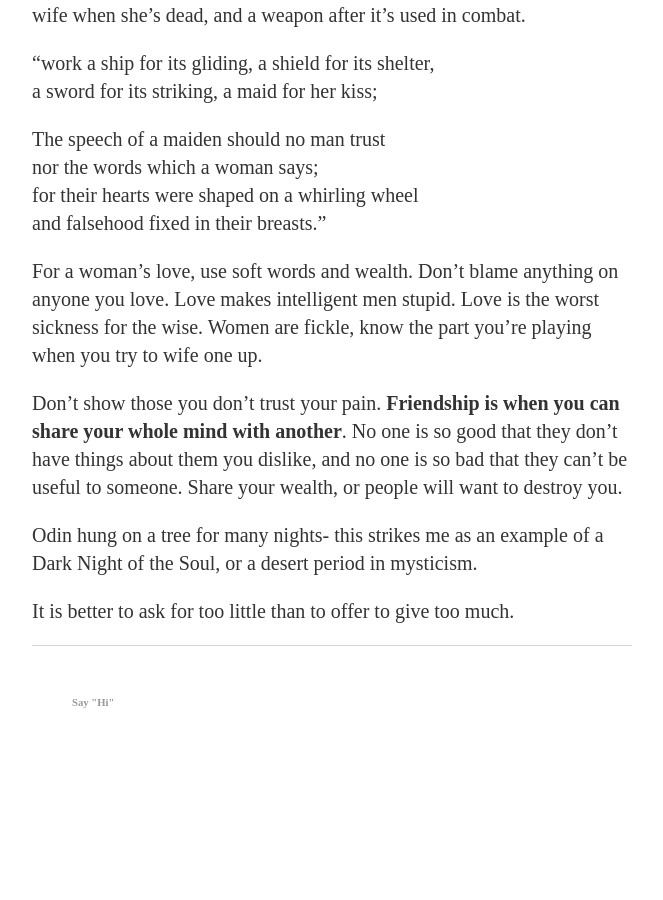
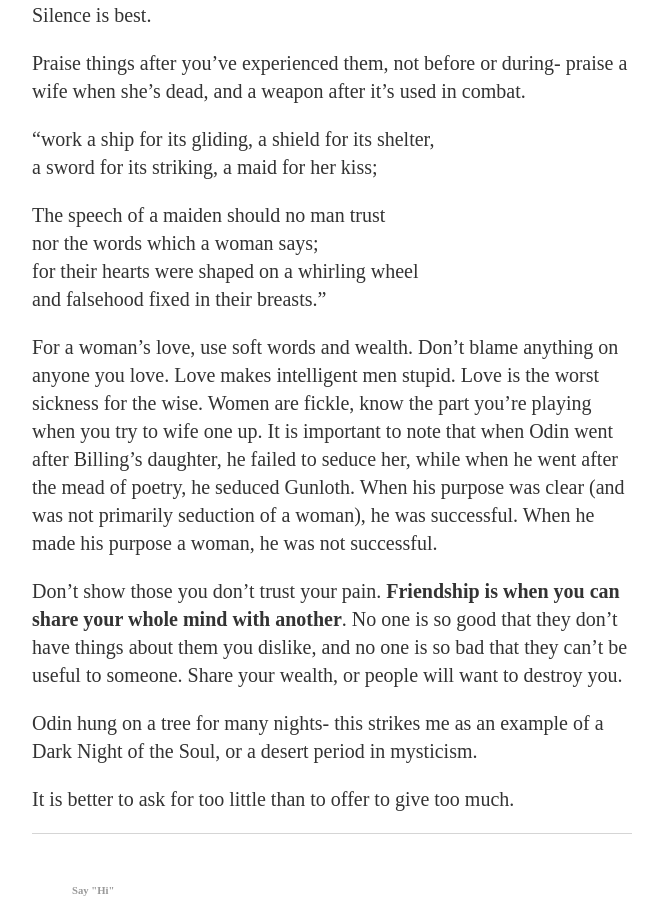
Before and after one commit to ray-dorai/ray-dorai.github.io, a Jekyll site: the page built from _posts/2020-06-16-notes-havamal.md, in a window 1280 px wide and 900 px high, scrolled down 1749 px. Shown: the whole window, without its empty margins (308-971 px from the left). Built offline with Jekyll 4.4.1, drawn with Linux system fonts in a browser that asks for light colours; before the commit the page ends 2511 px from its top, so only the background shows below that; some of the changed text lies outside the part shown.

Commit message:
Update 2020-06-16-notes-havamal.md

```diff
--- a/_posts/2020-06-16-notes-havamal.md
+++ b/_posts/2020-06-16-notes-havamal.md
@@ -3,6 +3,8 @@
 title: "Notes: Hávamál"
 date: 2020-06-16
 ---
+
+The Hávamál is advice from the Icelandic codex, attributed to Odin as a "Song of the High One".
 
 In modern urban warfare, pie-ing involves sectioning off the dead (space unoccupied by objects or walls) space in every room and corridor to clear it of possible threats. The Norse had something similar, advising travelers to check every room thoroughly before they entered.
 
@@ -46,7 +48,7 @@
 for their hearts were shaped on a whirling wheel
 and falsehood fixed in their breasts."
 
-For a woman's love, use soft words and wealth. Don't blame anything on anyone you love. Love makes intelligent men stupid. Love is the worst sickness for the wise. Women are fickle, know the part you're playing when you try to wife one up.
+For a woman's love, use soft words and wealth. Don't blame anything on anyone you love. Love makes intelligent men stupid. Love is the worst sickness for the wise. Women are fickle, know the part you're playing when you try to wife one up. It is important to note that when Odin went after Billing's daughter, he failed to seduce her, while when he went after the mead of poetry, he seduced Gunloth. When his purpose was clear (and was not primarily seduction of a woman), he was successful. When he made his purpose a woman, he was not successful.
 
 
 Don't show those you don't trust your pain. __Friendship is when you can share your whole mind with another__. No one is so good that they don't have things about them you dislike, and no one is so bad that they can't be useful to someone. Share your wealth, or people will want to destroy you.
```
